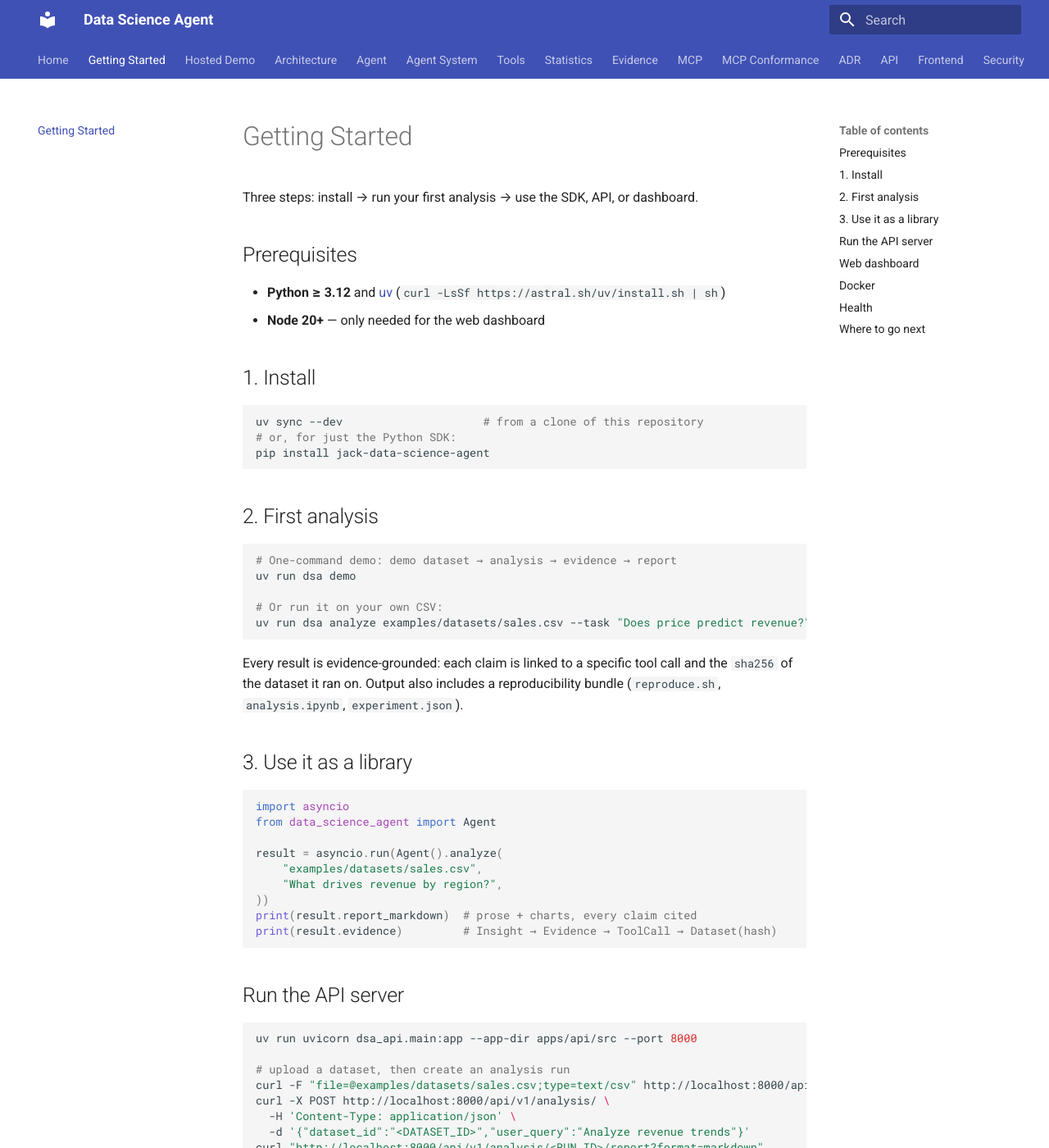
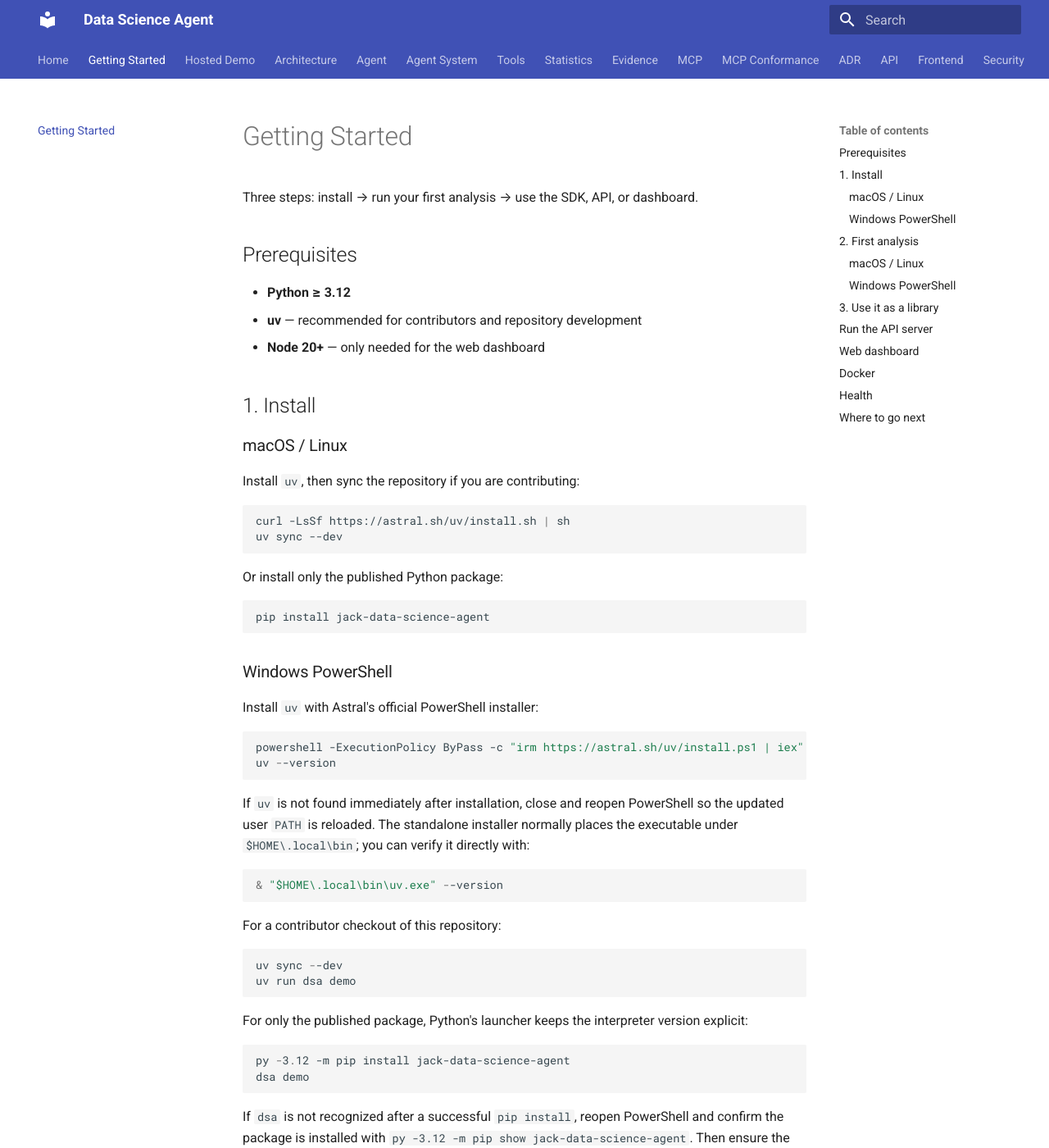
Before and after one commit to Jackxiaozhiren/data-science-agent, an MkDocs documentation site: the page built from docs/getting-started.md, in a window 1280 px wide and 1400 px high. Shown: the whole window at 82% size. Built offline with MkDocs 1.6.1 and Material for MkDocs 9.7.7, drawn with Linux system fonts in a browser that asks for light colours; some of the changed text lies outside the part shown.

Commit message:
docs: add Windows PowerShell quickstart

````diff
--- a/docs/getting-started.md
+++ b/docs/getting-started.md
@@ -4,18 +4,61 @@
 
 ## Prerequisites
 
-- **Python ≥ 3.12** and [uv](https://astral.sh/uv/) (`curl -LsSf https://astral.sh/uv/install.sh | sh`)
+- **Python ≥ 3.12**
+- **uv** — recommended for contributors and repository development
 - **Node 20+** — only needed for the web dashboard
 
 ## 1. Install
 
+### macOS / Linux
+
+Install `uv`, then sync the repository if you are contributing:
+
 ```bash
-uv sync --dev                     # from a clone of this repository
-# or, for just the Python SDK:
+curl -LsSf https://astral.sh/uv/install.sh | sh
+uv sync --dev
+```
+
+Or install only the published Python package:
+
+```bash
 pip install jack-data-science-agent
 ```
 
+### Windows PowerShell
+
+Install `uv` with Astral's official PowerShell installer:
+
+```powershell
+powershell -ExecutionPolicy ByPass -c "irm https://astral.sh/uv/install.ps1 | iex"
+uv --version
+```
+
+If `uv` is not found immediately after installation, close and reopen PowerShell so the updated user `PATH` is reloaded. The standalone installer normally places the executable under `$HOME\.local\bin`; you can verify it directly with:
+
+```powershell
+& "$HOME\.local\bin\uv.exe" --version
+```
+
+For a contributor checkout of this repository:
+
+```powershell
+uv sync --dev
+uv run dsa demo
+```
+
+For only the published package, Python's launcher keeps the interpreter version explicit:
+
+```powershell
+py -3.12 -m pip install jack-data-science-agent
+dsa demo
+```
+
+If `dsa` is not recognized after a successful `pip install`, reopen PowerShell and confirm the package is installed with `py -3.12 -m pip show jack-data-science-agent`. Then ensure the Scripts directory for that Python installation is on your user `PATH`.
+
 ## 2. First analysis
+
+### macOS / Linux
 
 ```bash
 # One-command demo: demo dataset → analysis → evidence → report
@@ -23,6 +66,21 @@
 
 # Or run it on your own CSV:
 uv run dsa analyze examples/datasets/sales.csv --task "Does price predict revenue?"
+```
+
+### Windows PowerShell
+
+From a repository checkout:
+
+```powershell
+uv run dsa demo
+uv run dsa analyze ".\examples\datasets\sales.csv" --task "Does price predict revenue?"
+```
+
+With the published package installed via `pip`, use the same command without `uv run` and quote Windows paths that contain spaces:
+
+```powershell
+dsa analyze "C:\Users\me\Documents\sales data.csv" --task "Does price predict revenue?"
 ```
 
 Every result is evidence-grounded: each claim is linked to a specific tool call and
````
